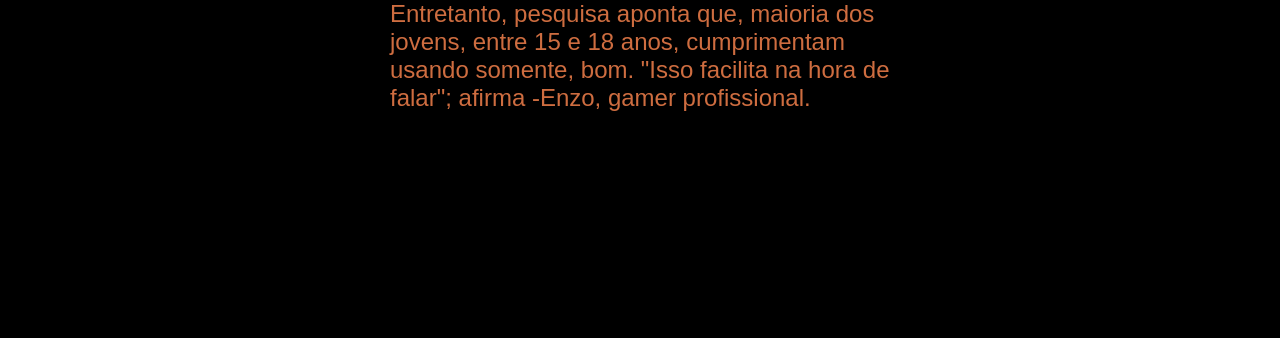
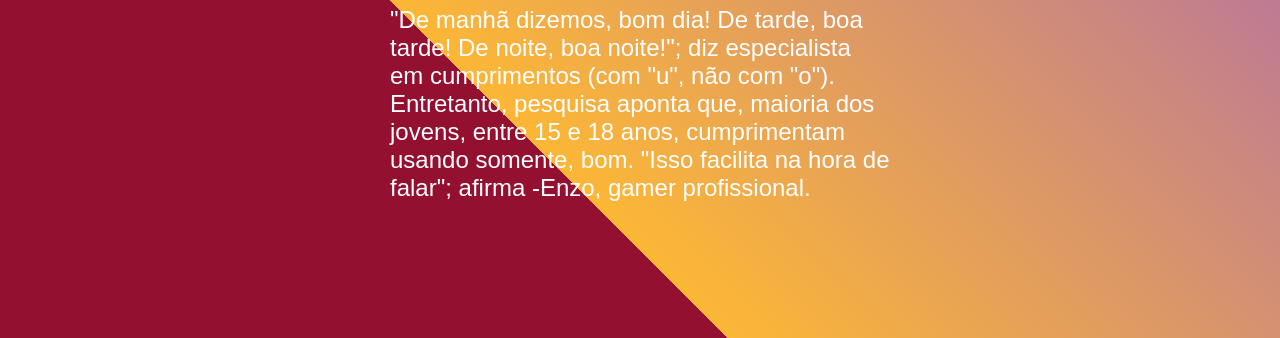
Before and after one commit to Alexandria-Lemos/projeto-site, a plain HTML site: page index.html in a window 1280 px wide. Shown: the part 462-800 px from the top of the page. Drawn offline with Linux system fonts and the light colour scheme.

Commit message:
Update style.css

```diff
--- a/estilos/style.css
+++ b/estilos/style.css
@@ -1,19 +1,23 @@
 * {
+    background-attachment: fixed;
     font-family : salara, sans-serif;
     font-size: 24px;
     font-weight: 400px;
-   color: rgb(206, 109, 64);
+    color: rgb(255, 255, 255);
 
  }
 
  * body {
-    background-color: black;
+
+     background-image: linear-gradient(45deg, rgb(148, 16, 49) 35%, rgb(252, 183, 54) 35%, rgba(114, 17, 170, 0.692));
+
  }
 
 * main {
+
     background-attachment: rgb(41, 33, 44);
     width: 500px;
     margin:auto;
-    padding: 10px;
+    padding: 100px;
     box-shadow: 3px, 3px, 5px rgba(13, 4, 17, 0.842);
 }
```
Lines whose indentation alone changed are shown as unchanged.
